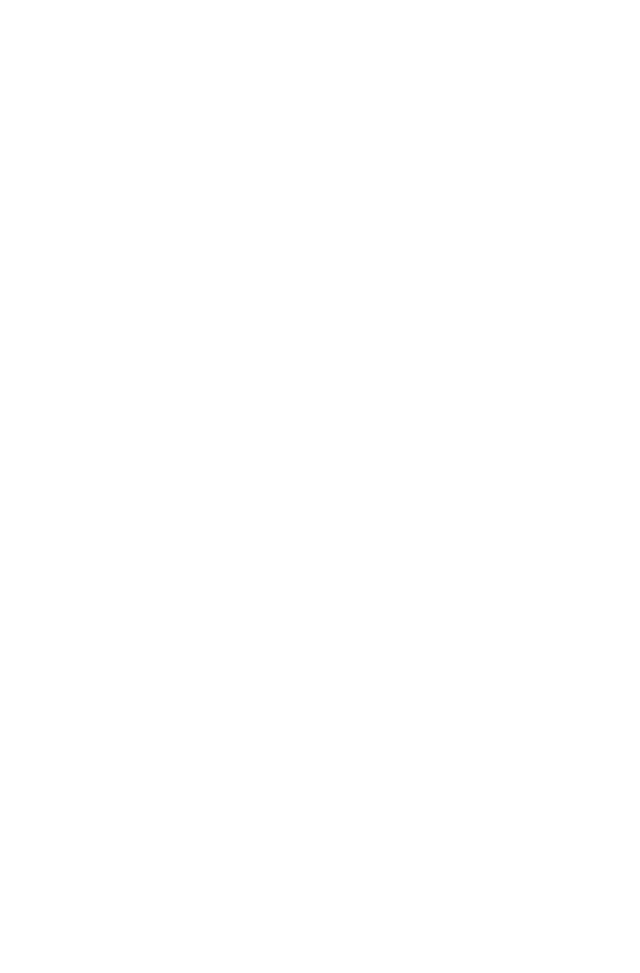
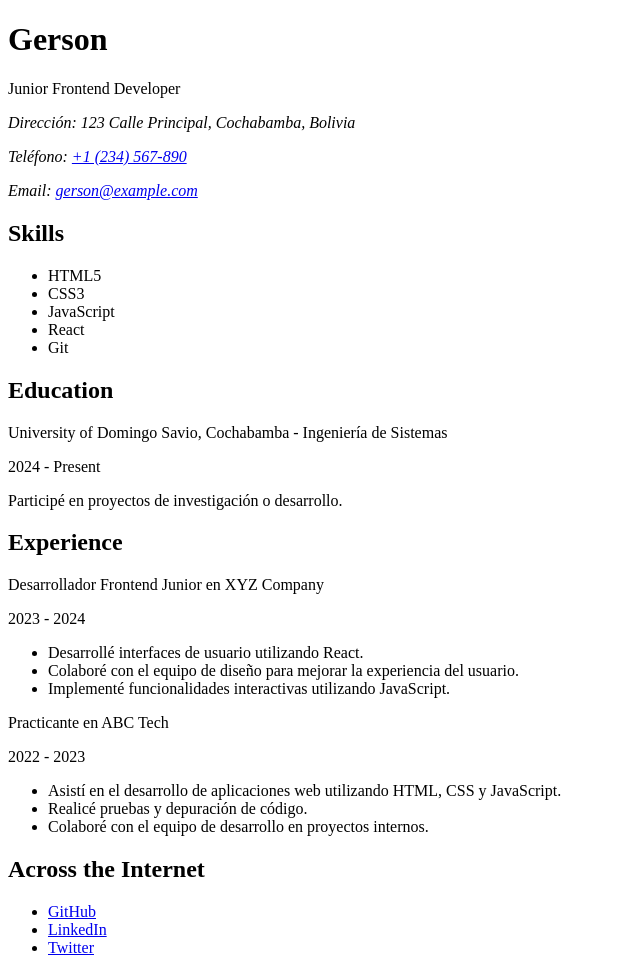
Before and after one commit to Gerson0207/Single-Page-CV, a plain HTML site: page index.html in a window 1280 px wide. Shown: the whole page, without its empty margins (0-640 px from the left). Before the commit the page ends 800 px from the top, so only its background shows below. Drawn offline with Linux system fonts and the light colour scheme.

Commit message:
terminado

```diff
--- a/index.html
+++ b/index.html
@@ -17,6 +17,66 @@
     <link rel="icon" type="image/x-icon" href="favicon.ico">
 </head>
 <body>
-
+    <!-- contenido principal-->
+    <header>
+        <div class="container">
+            <h1>Gerson</h1>
+            <p>Junior Frontend Developer</p>
+            <address>
+                <p>Dirección: 123 Calle Principal, Cochabamba, Bolivia</p>
+                <p>Teléfono: <a href="tel:+1234567890">+1 (234) 567-890</a></p>
+                <p>Email: <a href="mailto:gerson@example.com">gerson@example.com</a></p>
+            </address>
+        </div>
+    </header>
+    <main>
+        <!--  skills -->
+        <section>
+            <h2>Skills</h2>
+            <ul>
+                <li>HTML5</li>
+                <li>CSS3</li>
+                <li>JavaScript</li>
+                <li>React</li>
+                <li>Git</li>
+            </ul>
+        </section>
+        <!-- education -->
+        <section>
+            <h2>Education</h2>
+            <p>University of Domingo Savio, Cochabamba - Ingeniería de Sistemas</p>
+            <p>2024 - Present</p>
+            <p>Participé en proyectos de investigación o desarrollo.</p>
+        </section>
+        <!-- experience -->
+        <section>
+            <h2>Experience</h2>
+            <p>Desarrollador Frontend Junior en XYZ Company</p>
+            <p>2023 - 2024</p>
+            <ul>
+                <li>Desarrollé interfaces de usuario utilizando React.</li>
+                <li>Colaboré con el equipo de diseño para mejorar la experiencia del usuario.</li>
+                <li>Implementé funcionalidades interactivas utilizando JavaScript.</li>
+            </ul>
+            <p>Practicante en ABC Tech</p>
+            <p>2022 - 2023</p>
+            <ul>
+                <li>Asistí en el desarrollo de aplicaciones web utilizando HTML, CSS y JavaScript.</li>
+                <li>Realicé pruebas y depuración de código.</li>
+                <li>Colaboré con el equipo de desarrollo en proyectos internos.</li>
+            </ul>
+        </section>
+    </main>
+         <!-- across the internet -->
+          <footer>
+         <section>
+            <h2>Across the Internet</h2>
+            <ul>
+                <li><a href="https://github.com/gerson" target="_blank">GitHub</a></li>
+                <li><a href="https://www.linkedin.com/in/gerson" target="_blank">LinkedIn</a></li>
+                <li><a href="https://twitter.com/gerson" target="_blank">Twitter</a></li>
+            </ul>
+        </section>
+          </footer>
 </body>
 </html>
```
